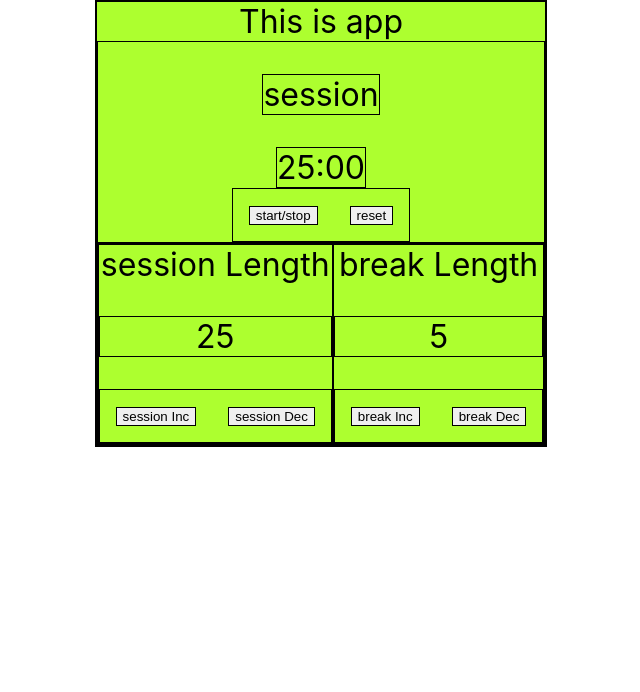
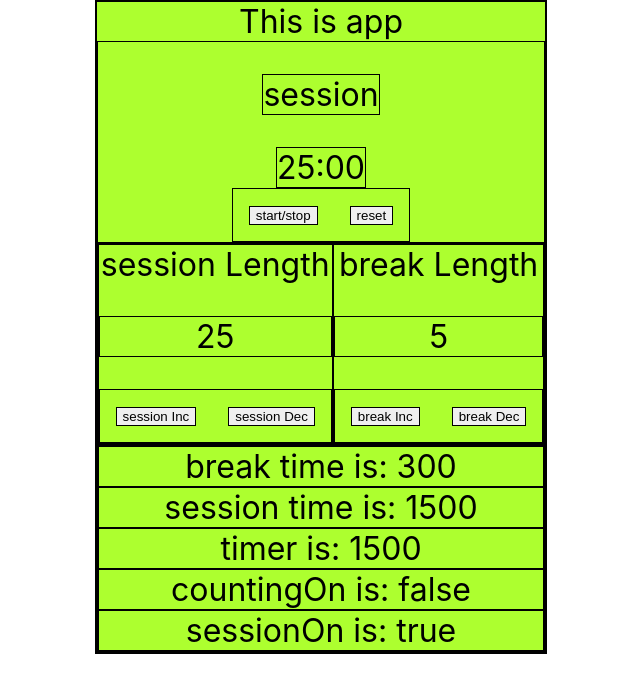
Before and after one commit to markoter/pomodoro-timer, a React (Create React App) app: page / in a window 1280 px wide. Shown: the top 692 px of the page, without its empty margins (319-959 px from the left). Built offline with nearby package versions, Linux system fonts and the light colour scheme.

Commit message:
get rid of devMode switch for now

```diff
--- a/src/debugDisplay.js
+++ b/src/debugDisplay.js
@@ -1,7 +1,7 @@
 const DebugDisplay = (props) => {
     const { state } = props
     return (
-        <div id="debugDisplay" className="hidden">
+        <div id="debugDisplay">
             <p>break time is: {state.break}</p>
             <p>session time is: {state.session}</p>
             <p>timer is: {state.timer}</p>
```
Also changed, not shown: src/App.js (+0 -8 lines).
